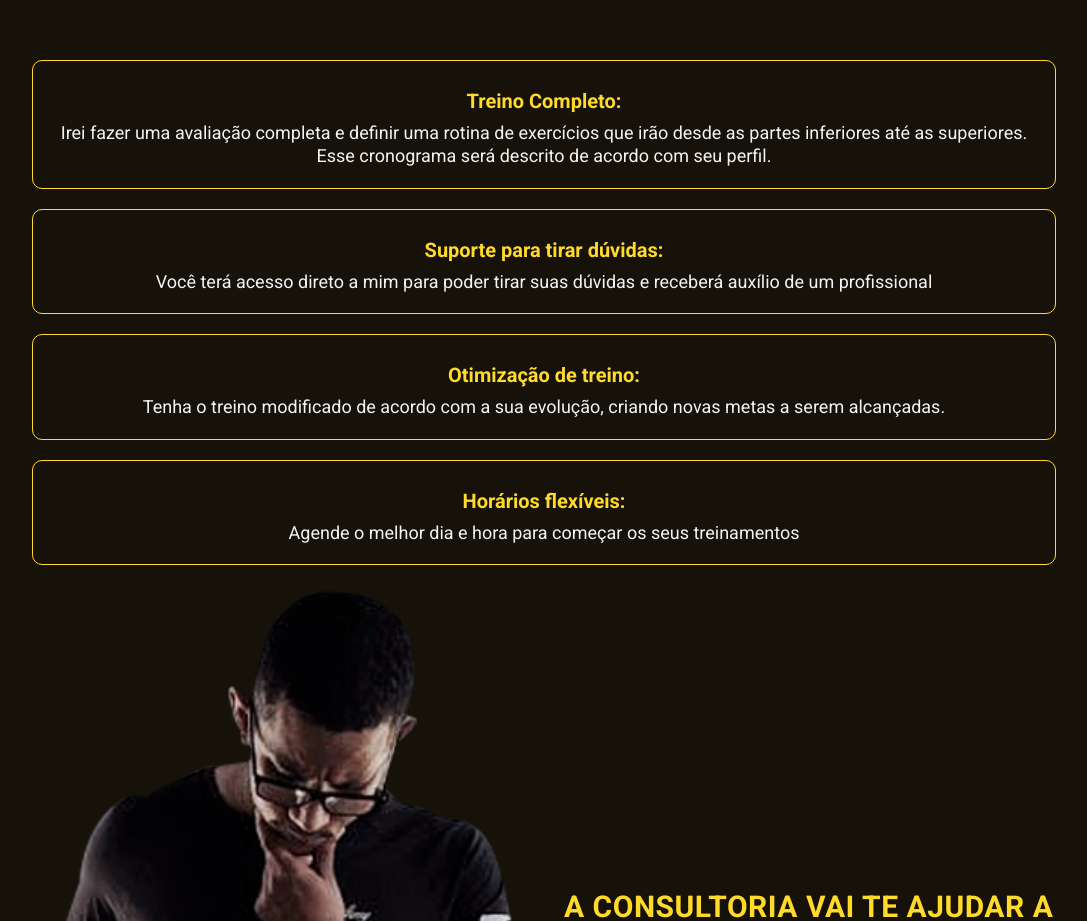
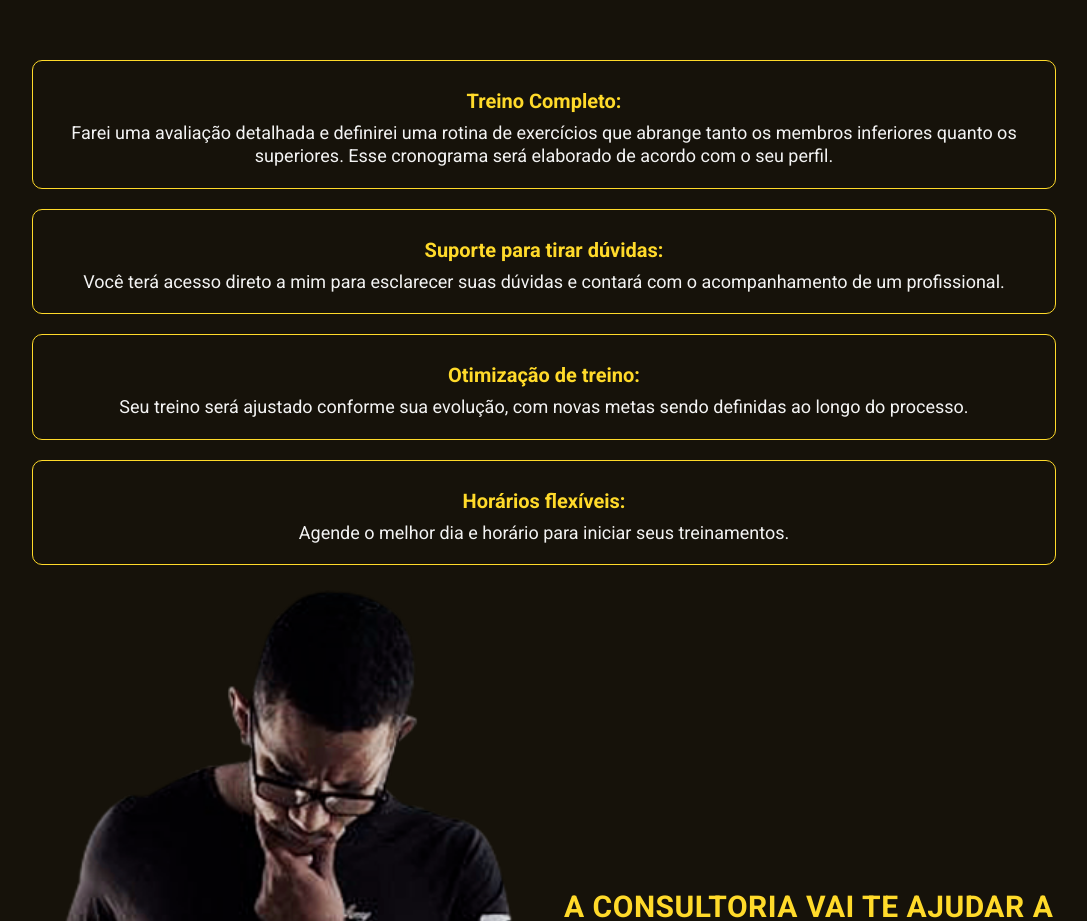
Before and after one commit to MatteusIsaque/personal-paulo-2, a Next.js app: page / in a window 1280 px wide. Shown: the part 900-1821 px from the top of the page, without its empty margins (96-1183 px from the left). Built offline with nearby package versions, Linux system fonts and the light colour scheme.

Commit message:
Update segundaDiv.js

```diff
--- a/components/segundaDiv.js
+++ b/components/segundaDiv.js
@@ -7,19 +7,19 @@ export default function segundaDiv() {
             <div className={Style.BlocoItens}>
                 <div>
                     <h3>Treino Completo:</h3>
-                    <p>Irei fazer uma avaliação completa e definir uma rotina de exercícios que irão desde as partes inferiores até as superiores. Esse cronograma será descrito de acordo com seu perfil.</p>
+                    <p>Farei uma avaliação detalhada e definirei uma rotina de exercícios que abrange tanto os membros inferiores quanto os superiores. Esse cronograma será elaborado de acordo com o seu perfil.</p>
                 </div>
                 <div>
                     <h3>Suporte para tirar dúvidas:</h3>
-                    <p>Você terá acesso direto a mim para poder tirar suas dúvidas e receberá auxílio de um profissional</p>
+                    <p>Você terá acesso direto a mim para esclarecer suas dúvidas e contará com o acompanhamento de um profissional.</p>
                 </div>
                 <div>
                     <h3>Otimização de treino:</h3>
-                    <p>Tenha o treino modificado de acordo com a sua evolução, criando novas metas a serem alcançadas.</p>
+                    <p>Seu treino será ajustado conforme sua evolução, com novas metas sendo definidas ao longo do processo.</p>
                 </div>
                 <div>
                     <h3>Horários flexíveis:</h3>
-                    <p>Agende o melhor dia e hora para começar os seus treinamentos</p>
+                    <p>Agende o melhor dia e horário para iniciar seus treinamentos.</p>
                 </div>
             </div>
         </section>
```
